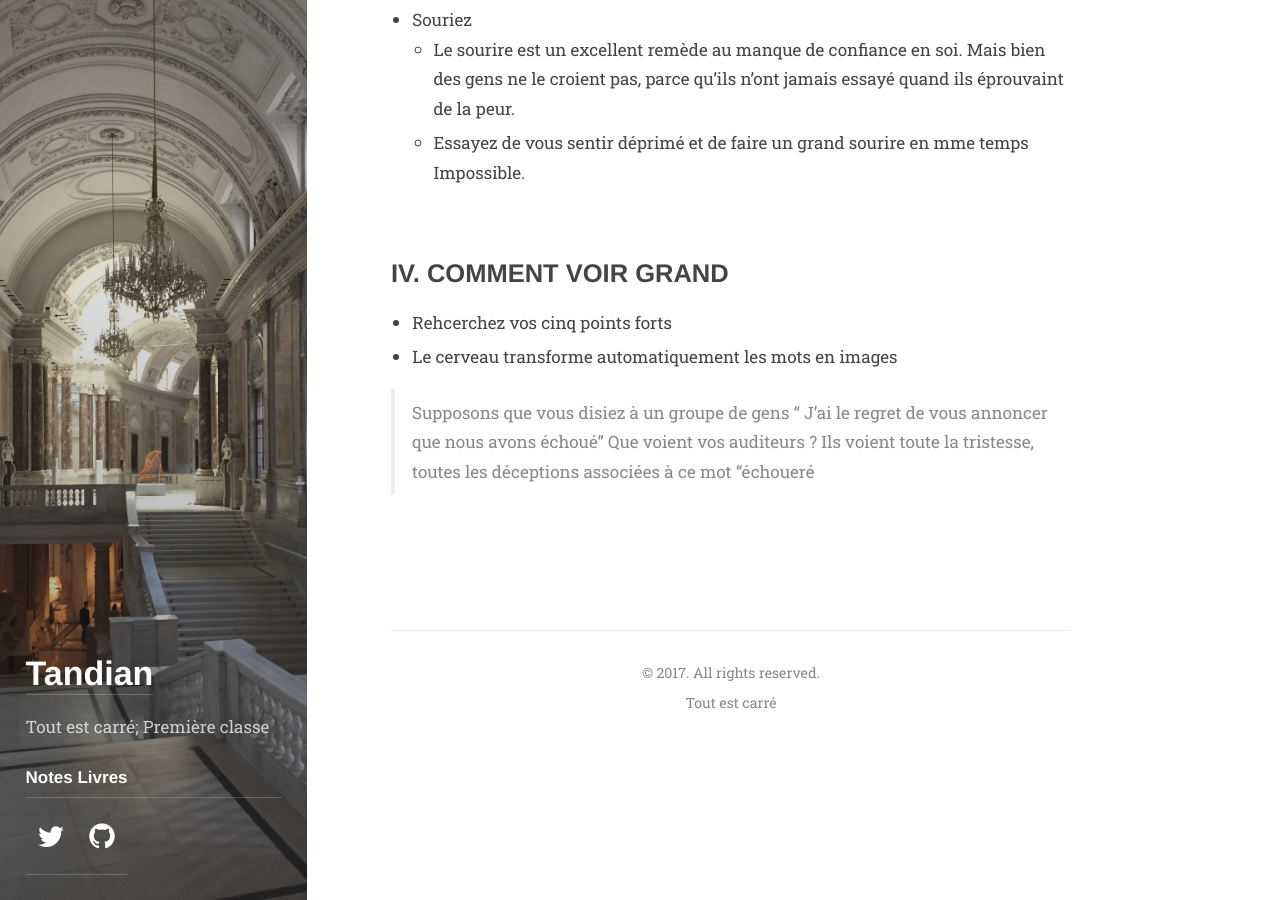
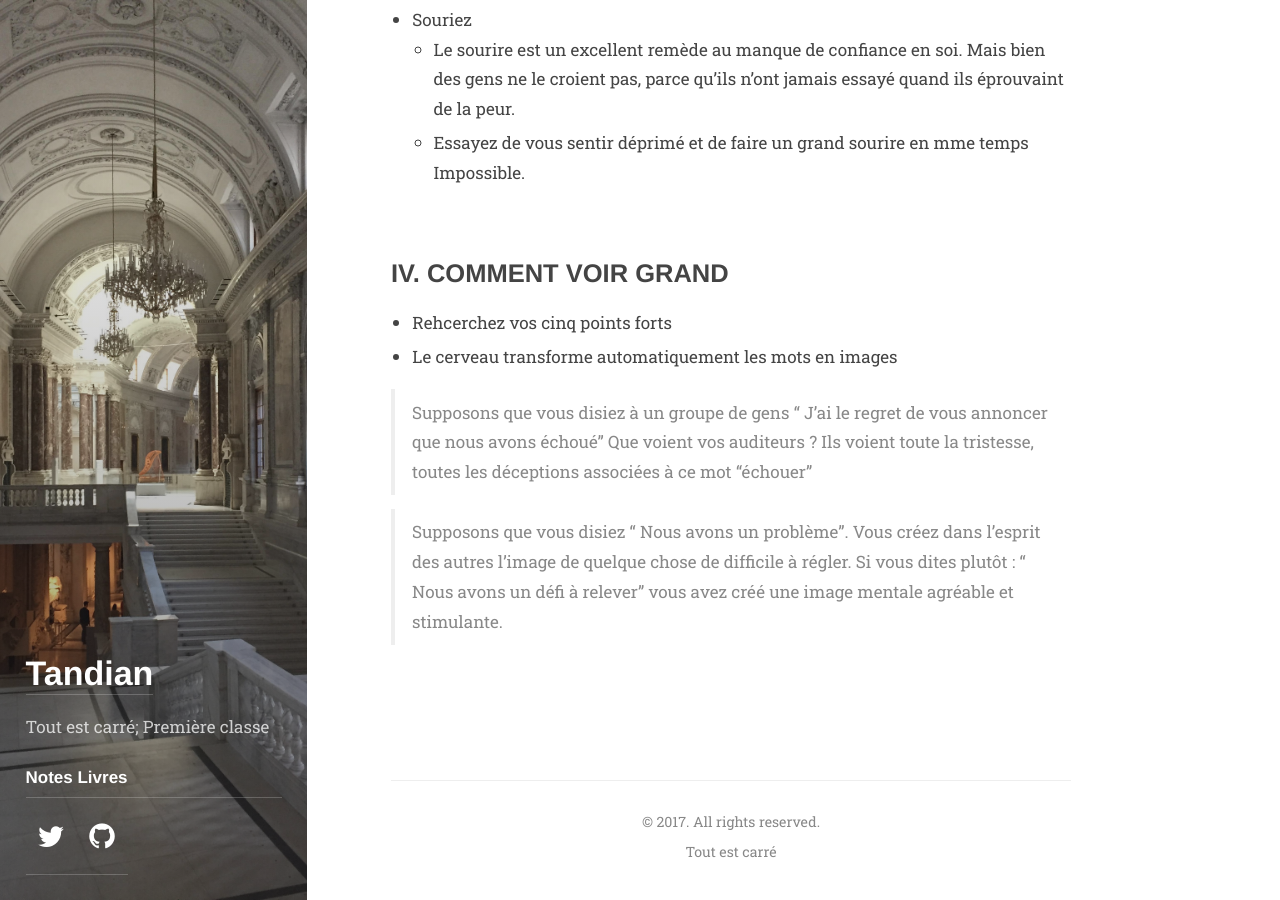
Before and after one commit to abdoulaye-tnd/tandian, a Jekyll site: the page built from books/lamagiedevoirgrand.md, in a window 1280 px wide and 900 px high, scrolled down 5494 px. Built offline with Jekyll 4.4.1, drawn with Linux system fonts in a browser that asks for light colours; some web fonts are replaced.

Commit message:
Update lamagiedevoirgrand.md

```diff
--- a/books/lamagiedevoirgrand.md
+++ b/books/lamagiedevoirgrand.md
@@ -133,4 +133,6 @@ description: >
 - Rehcerchez vos cinq points forts
 - Le cerveau transforme automatiquement les mots en images
 
-> Supposons que vous disiez à un groupe de gens " J'ai le regret de vous annoncer que nous avons échoué" Que voient vos auditeurs ? Ils voient toute la tristesse, toutes les déceptions associées à ce mot "échoueré
+> Supposons que vous disiez à un groupe de gens " J'ai le regret de vous annoncer que nous avons échoué" Que voient vos auditeurs ? Ils voient toute la tristesse, toutes les déceptions associées à ce mot "échouer"
+
+> Supposons que vous disiez  " Nous avons un problème". Vous créez dans l'esprit des autres l'image de quelque chose de difficile à régler. Si vous dites plutôt : " Nous avons un défi à relever" vous avez créé une image mentale agréable et stimulante.
```
